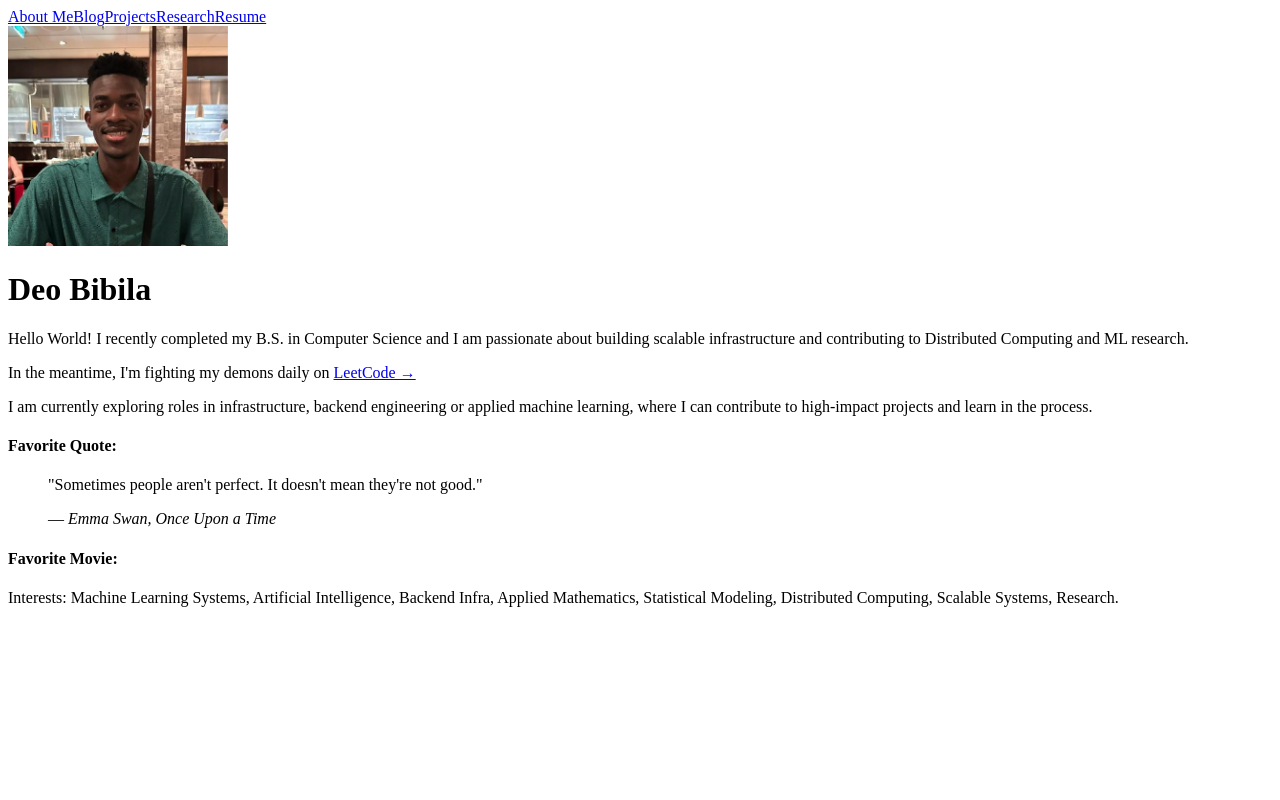
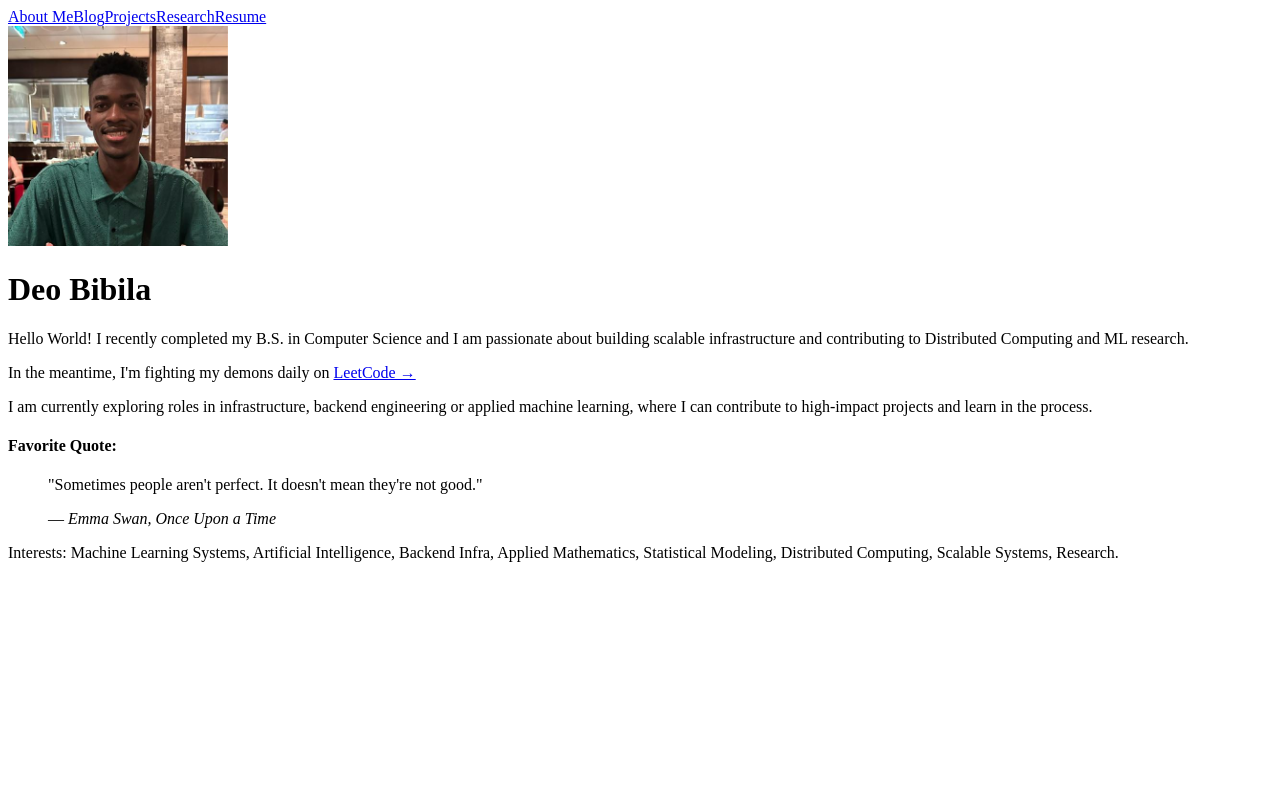
Before and after one commit to deobibila/portfolio-website, a Next.js app: page / in a window 1280 px wide. Shown: the top 800 px of the page. Built offline with nearby package versions, Linux system fonts and the light colour scheme; no server answers.

Commit message:
Removed unnecessary info

```diff
--- a/pages/index.tsx
+++ b/pages/index.tsx
@@ -79,10 +79,6 @@ function HomePage() {
               </footer>
             </blockquote>
 
-            <h4 className="text-blue-400 italic">
-              Favorite Movie:
-            </h4>
-
             <p>
               <span className="font-semibold text-blue-400">Interests:</span>{' '}
               Machine Learning Systems, Artificial Intelligence, Backend Infra, Applied Mathematics,
```
